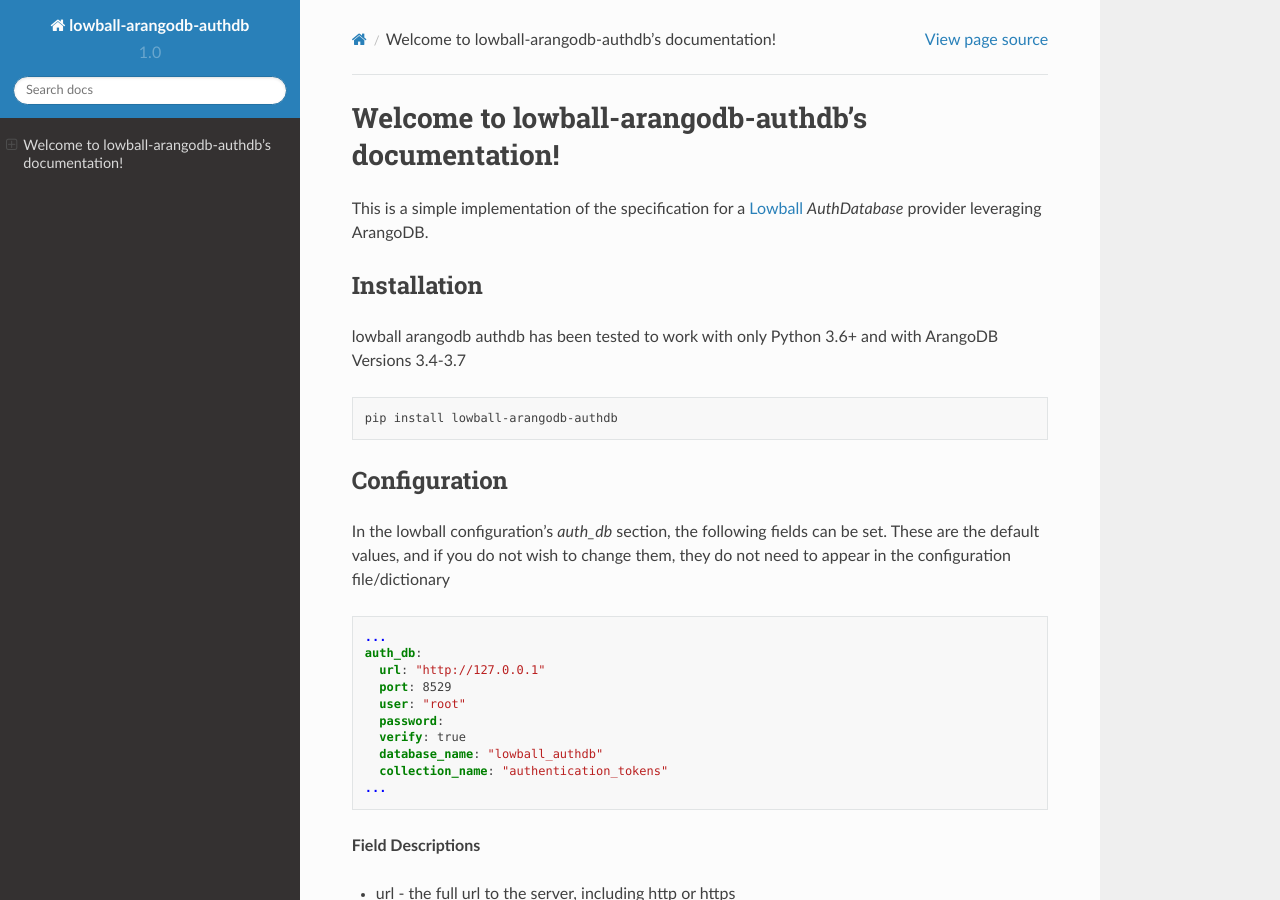
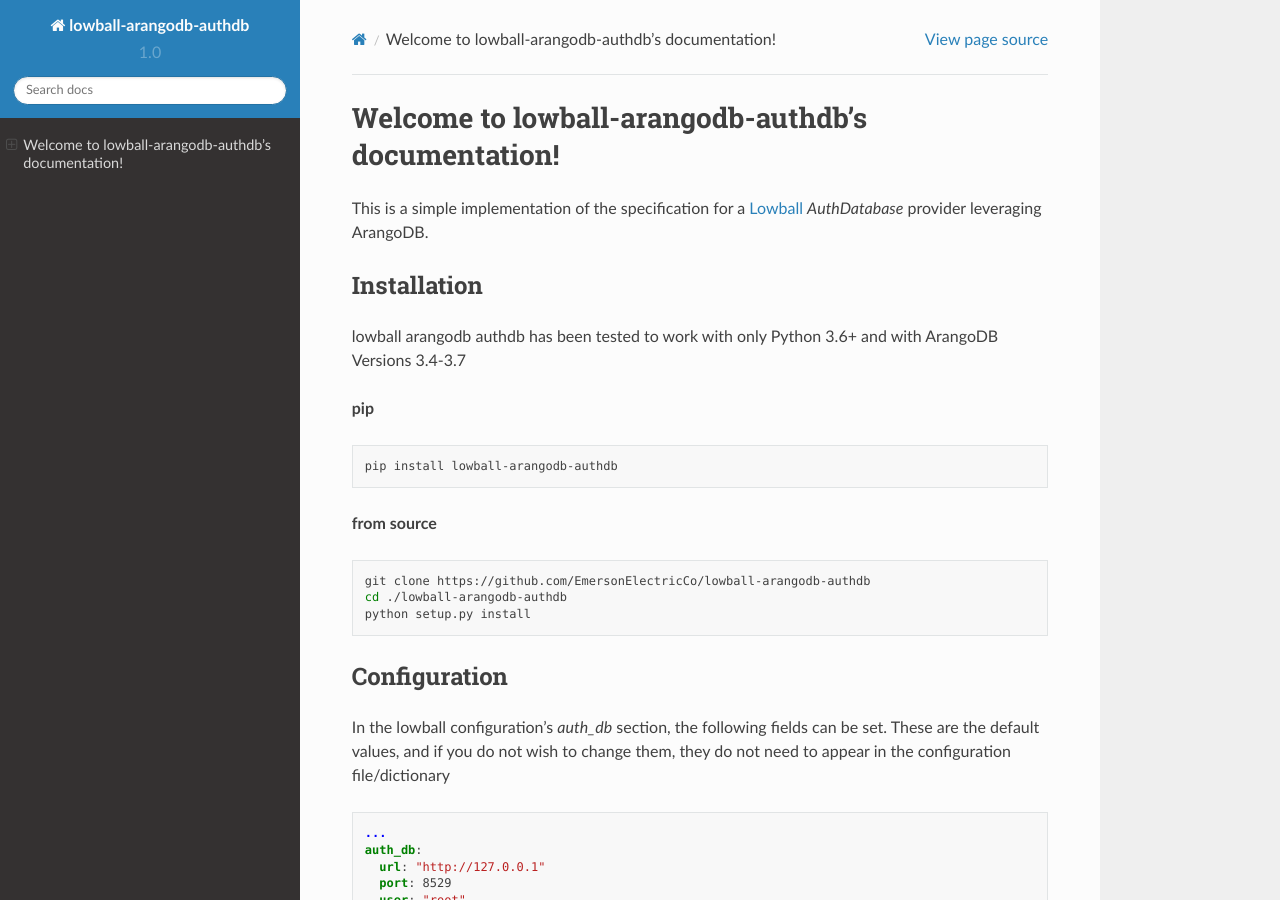
Before and after one commit to EmersonElectricCo/lowball-arangodb-authdb, a Sphinx documentation site: the page built from docs/contents.rst, in a window 1280 px wide and 900 px high. Built offline with Sphinx 7.4.7 and the Read the Docs theme 2.0.0, drawn with Linux system fonts in a browser that asks for light colours.

Commit message:
added a from source installation section

```diff
--- a/docs/contents.rst
+++ b/docs/contents.rst
@@ -15,9 +15,19 @@
 
 lowball arangodb authdb has been tested to work with only Python 3.6+ and with ArangoDB Versions 3.4-3.7
 
+**pip**
+
 .. code-block:: bash
 
     pip install lowball-arangodb-authdb
+
+**from source**
+
+.. code-block:: bash
+
+    git clone https://github.com/EmersonElectricCo/lowball-arangodb-authdb
+    cd ./lowball-arangodb-authdb
+    python setup.py install
 
 
 Configuration
```
